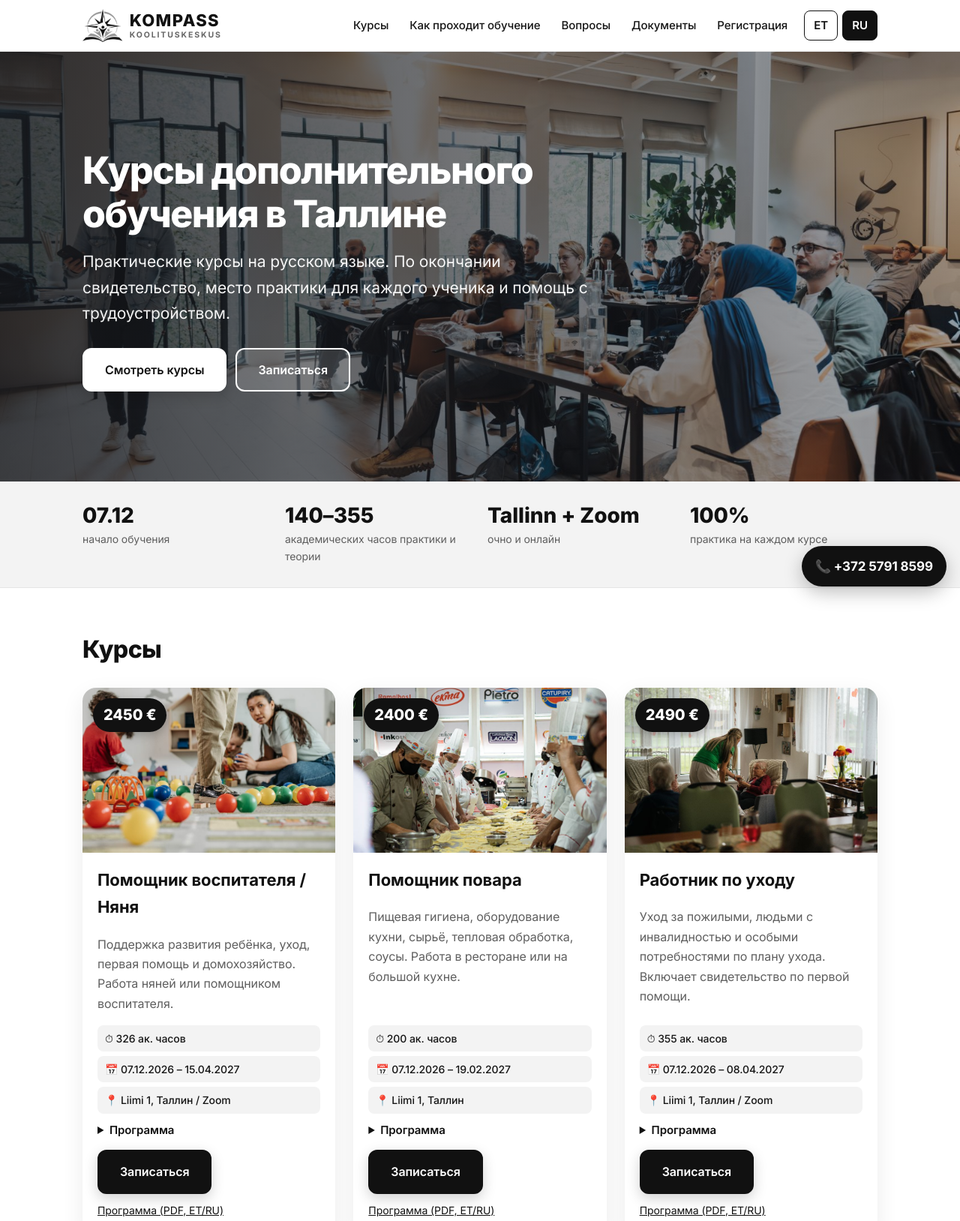
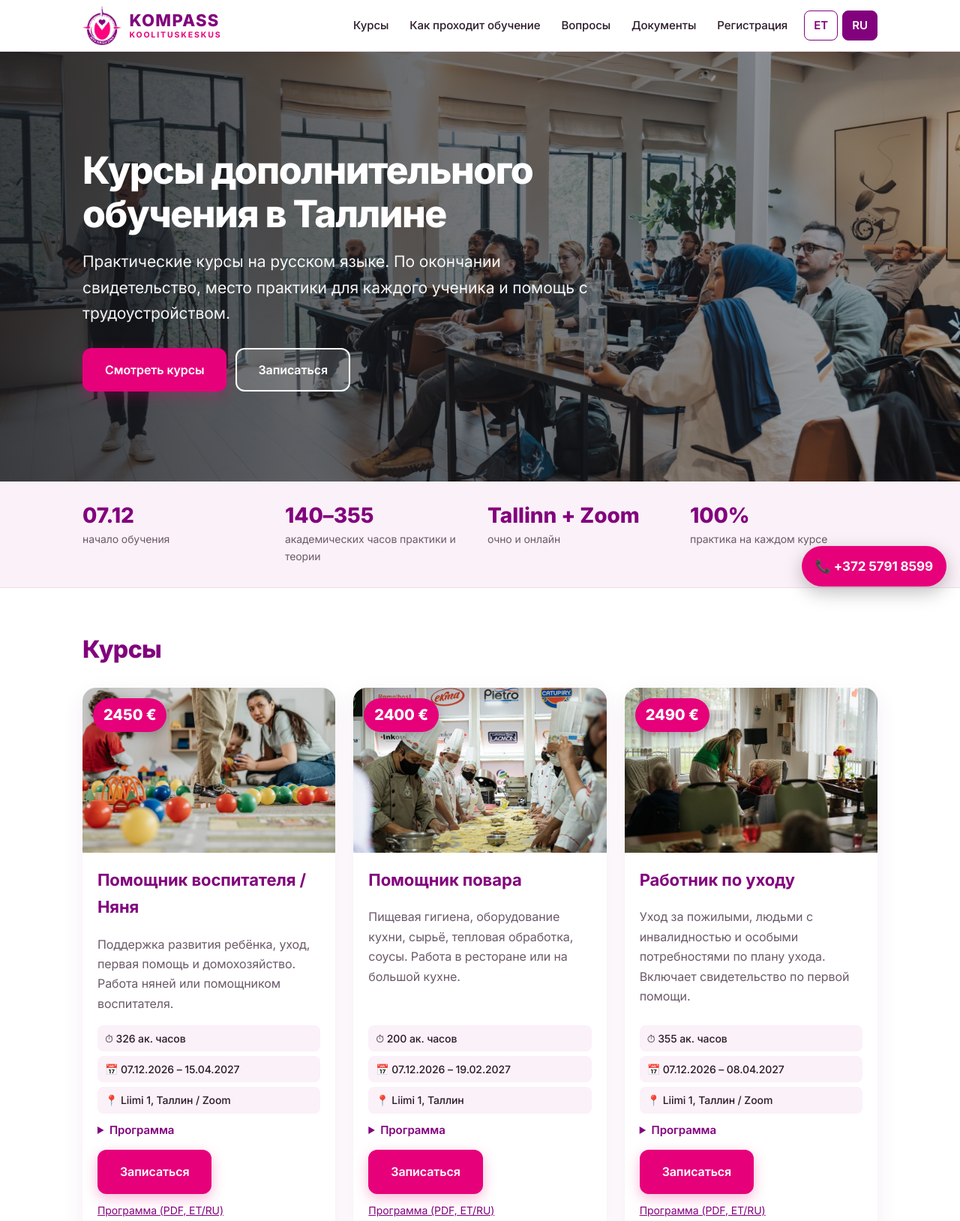
Before and after one commit to rzabeyda/lera2, a plain HTML site: page index.html in a window 1280 px wide. Shown: the top 1628 px of the page at 75% size. Drawn offline with Linux system fonts and the light colour scheme.

Commit message:
Логотип MTÜ Nagu Sina, фиолетово-розовая гамма
Co-Authored-By: Claude Opus 5.5 <noreply@anthropic.com>
Claude-Session: https://claude.ai/code/session_01RQUoyF6V7RWNvf6pAS6rsQ

```diff
--- a/index.html
+++ b/index.html
@@ -4,23 +4,23 @@
 <meta charset="utf-8">
 <meta name="viewport" content="width=device-width, initial-scale=1">
 <title>Kompass — курсы для взрослых в Таллине</title>
-<link rel="icon" href="/favicon.ico?v=6" sizes="any">
-<link rel="icon" href="/img/favicon-64.png?v=6" type="image/png">
-<link rel="apple-touch-icon" href="/img/apple-touch-icon.png?v=6">
-<meta name="theme-color" content="#111111">
+<link rel="icon" href="/ns-favicon.ico?v=7" sizes="any">
+<link rel="icon" href="/img/ns-favicon-64.png?v=7" type="image/png">
+<link rel="apple-touch-icon" href="/img/ns-apple-touch-icon.png?v=7">
+<meta name="theme-color" content="#82027d">
 <meta name="description" content="MTÜ Nagu Sina: täienduskoolitused Tallinnas vene keeles / курсы дополнительного обучения в Таллине на русском языке">
 <link rel="preconnect" href="https://fonts.googleapis.com"><link rel="preconnect" href="https://fonts.gstatic.com" crossorigin>
 <link href="https://fonts.googleapis.com/css2?family=Inter:wght@400;500;600;700;800&display=swap" rel="stylesheet">
 <style>
-:root{--c:#111;--c2:#111;--bg:#f3f3f3;--t:#151515;--m:#5f5f5f}
+:root{--c:#82027d;--c2:#e6007a;--bg:#fbf1f8;--t:#2a1a29;--m:#6b5a69}
 *{box-sizing:border-box}html{scroll-behavior:smooth}
 body{margin:0;font:17px/1.65 Inter,system-ui,-apple-system,"Segoe UI",Roboto,Arial,sans-serif;color:var(--t);background:#fff;-webkit-font-smoothing:antialiased;letter-spacing:-.005em}
 a{color:var(--c)}
 .wrap{max-width:1100px;margin:0 auto;padding:0 20px}.narrow{max-width:800px}
-header{position:sticky;top:0;background:rgba(255,255,255,.94);backdrop-filter:blur(10px);border-bottom:1px solid #e5e5e5;z-index:10}
+header{position:sticky;top:0;background:rgba(255,255,255,.94);backdrop-filter:blur(10px);border-bottom:1px solid #f0dcea;z-index:10}
 .bar{display:flex;align-items:center;justify-content:space-between;gap:16px;min-height:68px;flex-wrap:wrap}
-.logo{display:flex;align-items:center;gap:10px;font-weight:800;font-size:22px;letter-spacing:.06em;text-decoration:none;color:#111;line-height:1}.logo img{height:44px;width:auto;display:block}
-.logo small{display:block;margin-top:4px;font-size:10.5px;font-weight:700;color:#666;letter-spacing:.18em}
+.logo{display:flex;align-items:center;gap:10px;font-weight:800;font-size:22px;letter-spacing:.06em;text-decoration:none;color:#82027d;line-height:1}.logo img{height:52px;width:auto;display:block}
+.logo small{display:block;margin-top:4px;font-size:10.5px;font-weight:700;color:#e6007a;letter-spacing:.18em}
 nav{display:flex;gap:4px;flex-wrap:wrap;align-items:center}
 nav a{text-decoration:none;color:var(--t);padding:8px 12px;border-radius:8px;font-size:15px;font-weight:500}
 nav a:hover{background:var(--bg);color:var(--c)}
@@ -35,19 +35,19 @@ nav button.on{background:var(--c);color:#fff}
 .hero h1{margin:0 0 18px;font-size:clamp(30px,5vw,50px);line-height:1.15;font-weight:800;letter-spacing:-.03em;max-width:800px}
 .herotext{font-size:clamp(17px,2vw,21px);max-width:680px;margin:0 0 28px;opacity:.95}
 .herobtn{display:flex;gap:12px;flex-wrap:wrap}
-.btn{display:inline-block;background:var(--c2);color:#fff;padding:14px 28px;border-radius:12px;text-decoration:none;font:inherit;font-weight:600;font-size:16px;border:2px solid var(--c2);cursor:pointer;box-shadow:0 6px 18px rgba(0,0,0,.18);transition:transform .15s}
+.btn{display:inline-block;background:var(--c2);color:#fff;padding:14px 28px;border-radius:12px;text-decoration:none;font:inherit;font-weight:600;font-size:16px;border:2px solid var(--c2);cursor:pointer;box-shadow:0 6px 18px rgba(230,0,122,.28);transition:transform .15s}
 .btn:hover{transform:translateY(-2px)}
 .btn.light{background:rgba(255,255,255,.15);border-color:#fff;color:#fff;box-shadow:none}
 .btn.ghost{background:none;border-color:var(--c);color:var(--c);box-shadow:none}
-.facts{background:#f3f3f3;color:var(--t);border-bottom:1px solid #e5e5e5}
+.facts{background:var(--bg);color:var(--t);border-bottom:1px solid #f0dcea}
 .grid4{display:grid;grid-template-columns:repeat(auto-fit,minmax(200px,1fr));gap:20px;padding:30px 20px}
 .grid4 div{display:flex;flex-direction:column}.grid4 b{font-size:28px;font-weight:800;color:var(--c);line-height:1.1}.grid4 span{font-size:14px;color:var(--m);margin-top:4px}
 h2{font-size:clamp(24px,3vw,32px);margin:56px 0 18px;color:var(--c);font-weight:800;letter-spacing:-.02em}
 h3{margin:0 0 8px;font-size:20px}
 .cards{display:grid;grid-template-columns:repeat(auto-fit,minmax(310px,1fr));gap:24px;margin:24px 0}
-.card{border-radius:18px;overflow:hidden;background:#fff;box-shadow:0 10px 30px rgba(0,0,0,.08);display:flex;flex-direction:column;transition:transform .2s,box-shadow .2s}
-.card:hover{transform:translateY(-4px);box-shadow:0 16px 40px rgba(0,0,0,.14)}
-.ph{position:relative;height:220px}.ph img{width:100%;height:100%;object-fit:cover;display:block}.ph em{position:absolute;left:14px;top:14px;font-style:normal;font-weight:800;font-size:20px;background:#111;color:#fff;padding:6px 14px;border-radius:999px;box-shadow:0 4px 14px rgba(0,0,0,.25)}
+.card{border-radius:18px;overflow:hidden;background:#fff;box-shadow:0 10px 30px rgba(130,2,125,.08);display:flex;flex-direction:column;transition:transform .2s,box-shadow .2s}
+.card:hover{transform:translateY(-4px);box-shadow:0 16px 40px rgba(130,2,125,.14)}
+.ph{position:relative;height:220px}.ph img{width:100%;height:100%;object-fit:cover;display:block}.ph em{position:absolute;left:14px;top:14px;font-style:normal;font-weight:800;font-size:20px;background:var(--c2);color:#fff;padding:6px 14px;border-radius:999px;box-shadow:0 4px 14px rgba(0,0,0,.25)}
 .pad{padding:18px 20px 22px;display:flex;flex-direction:column;gap:10px;flex:1}
 .card h3{font-size:22px;color:var(--c)}.pad p{margin:0;color:var(--m);font-size:16px}
 .meta{display:flex;flex-direction:column;font-size:14px;margin-top:auto}
@@ -58,15 +58,15 @@ details{font-size:15px}summary{cursor:pointer;color:var(--c);font-weight:600}
 .why{background:var(--bg);padding:20px 0 50px;margin-top:50px}.why h2{margin-top:30px}
 .lead{font-size:20px;color:#333}
 .grid3{display:grid;grid-template-columns:repeat(auto-fit,minmax(240px,1fr));gap:24px}
-.grid3>div{background:#fff;border:1px solid #e5e5e5;border-top:3px solid #111;border-radius:16px;padding:22px}
+.grid3>div{background:#fff;border:1px solid #f0dcea;border-top:3px solid var(--c2);border-radius:16px;padding:22px}
 .grid3 span.n{display:inline-grid;place-items:center;width:40px;height:40px;border-radius:50%;background:var(--c2);color:#fff;font-weight:700;margin-bottom:8px}
 .grid3 p{margin:0;color:var(--m)}
-.faq details{border-radius:14px;background:#fff;box-shadow:0 2px 10px rgba(0,0,0,.05);border:1px solid #e5e5e5;margin:10px 0;padding:4px 16px}
+.faq details{border-radius:14px;background:#fff;box-shadow:0 2px 10px rgba(0,0,0,.05);border:1px solid #f0dcea;margin:10px 0;padding:4px 16px}
 .faq summary{list-style:none;padding:10px 0;color:var(--t)}.faq summary::-webkit-details-marker{display:none}
 .faq summary:after{content:"+";float:right;font-size:22px;color:var(--c2)}.faq details[open] summary:after{content:"–"}
 .faq p{margin:0 0 12px;color:var(--m)}
-.docs{columns:2 300px;column-gap:28px}.docs a{display:block;margin:8px 0;break-inside:avoid;text-decoration:none;padding:10px 14px;border:1px solid #e5e5e5;background:#fff;border-radius:10px;color:var(--c);font-weight:500}.docs a:hover{background:var(--bg)}
-.cta{background:#111;color:#fff;padding:64px 0;margin-top:56px}
+.docs{columns:2 300px;column-gap:28px}.docs a{display:block;margin:8px 0;break-inside:avoid;text-decoration:none;padding:10px 14px;border:1px solid #f0dcea;background:#fff;border-radius:10px;color:var(--c);font-weight:500}.docs a:hover{background:var(--bg)}
+.cta{background:linear-gradient(135deg,#82027d,#5a0257);color:#fff;padding:64px 0;margin-top:56px}
 .cta h2{color:#fff;margin:0 0 8px}.cta p{font-size:19px;opacity:.95;margin:0 0 24px}
 .cta .ct{display:grid;grid-template-columns:1fr 1fr;gap:40px;align-items:start}
 form{display:grid;gap:12px}
@@ -74,17 +74,17 @@ input,select,textarea{font:inherit;padding:12px;border:1px solid #d0d0d0;border-
 label.k{font-size:14px;display:flex;gap:8px;align-items:flex-start;opacity:.95}label.k input{width:auto;margin-top:5px}
 #st{min-height:24px;font-weight:600}
 .cta a{color:#fff}
-.cta .btn,.hero .btn:not(.light){background:#fff;color:#111;border-color:#fff}
-footer{background:#000;color:#cfcfcf;padding:34px 0;font-size:15px}footer a{color:#fff}
+.cta .btn{background:#fff;color:#82027d;border-color:#fff}
+footer{background:#3a0638;color:#ecd6e8;padding:34px 0;font-size:15px}footer a{color:#fff}
 .cols{display:grid;grid-template-columns:repeat(auto-fit,minmax(260px,1fr));gap:24px}
-.fab{position:fixed;right:18px;bottom:18px;background:#111;color:#fff;font-weight:700;text-decoration:none;padding:13px 18px;border-radius:999px;box-shadow:0 8px 24px rgba(0,0,0,.25);z-index:20}
+.fab{position:fixed;right:18px;bottom:18px;background:var(--c2);color:#fff;font-weight:700;text-decoration:none;padding:13px 18px;border-radius:999px;box-shadow:0 8px 24px rgba(0,0,0,.25);z-index:20}
 .hp{position:absolute;left:-9999px}
 @media(max-width:820px){.burger{display:block;font-size:28px;cursor:pointer;padding:0 8px}nav{display:none;width:100%;flex-direction:column;align-items:stretch;padding-bottom:12px}#m:checked~nav{display:flex}.hero{padding:70px 0 60px}.cta .ct{grid-template-columns:1fr}.fab span{display:none}.fab{font-size:20px;padding:14px 16px}nav button{margin:6px 0 0}}
 </style>
 </head>
 <body>
 <header><div class="wrap bar">
-<a class="logo" href="#top"><img src="img/logo.png?v=6" alt="Kompass" width="53" height="44"><span>KOMPASS<small>KOOLITUSKESKUS</small></span></a>
+<a class="logo" href="#top"><img src="img/ns-logo.png?v=7" alt="MTÜ Nagu Sina" width="44" height="44"><span>KOMPASS<small>KOOLITUSKESKUS</small></span></a>
 <input type="checkbox" id="m"><label class="burger" for="m">☰</label>
 <nav>
 <a href="#kursused" data-i="n1"></a><a href="#kuidas" data-i="n4"></a><a href="#faq" data-i="n6"></a><a href="#docs" data-i="n5"></a><a href="#reg" data-i="n2"></a>
```
Also changed, not shown: img/ns-apple-touch-icon.png (added), img/ns-favicon-64.png (added), img/ns-icon-512.png (added), img/ns-logo.png (added), ns-favicon.ico (added).
